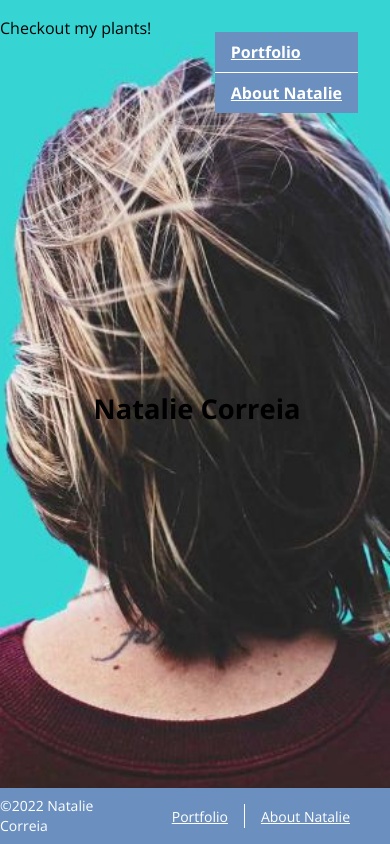
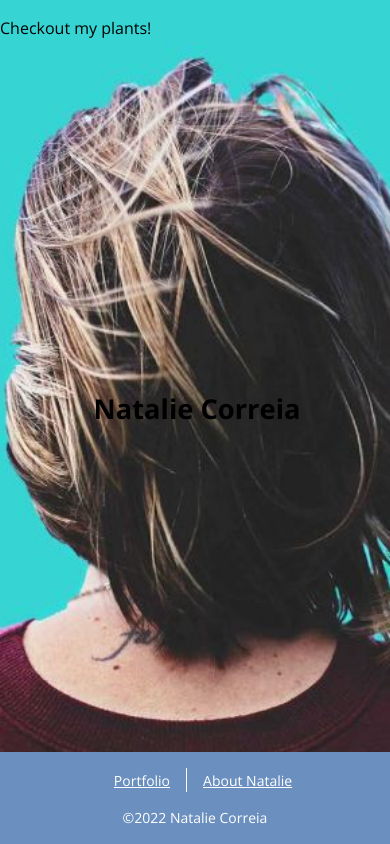
Before and after one commit to apo11oCreed/uneven-artwork-react-version, a React (Vite) app: page / in a window 390 px wide. Built offline with nearby package versions, Linux system fonts and the light colour scheme.

Commit message:
Remove top navigation on mobile. Stack footer navigation to support thumb interaction

```diff
--- a/src/components/Footer.jsx
+++ b/src/components/Footer.jsx
@@ -10,7 +10,7 @@ class Footer extends Component {
 	render() {
 		return (
 			<>
-				<footer className="tw-w-full tw-fixed tw-bottom-0 tw-py-2">
+				<footer className="tw-w-full tw-fixed tw-bottom-0 ">
 					<div className="tw-container tw-mx-auto tw-flex tw-justify-center tw-items-center">
 						<Legal />
 						<Menu passToMenu={this.props.getLinkText} className="tw-footer" />
--- a/src/styles/index.css
+++ b/src/styles/index.css
@@ -38,7 +38,7 @@
 	header {
 		nav {
 			&.tw-main {
-				@apply bg-blue;
+				@apply bg-blue tw-hidden sm:tw-block;
                 ul{
                     @apply tw-px-4 tw-py-2 tw-rounded;
                     li {
@@ -54,9 +54,11 @@
 	}
 	footer {
 		color: #fff;
-		@apply bg-blue;
+		@apply bg-blue tw-py-[1rem] sm:tw-py-2;
+		&>div{
+			@apply tw-flex tw-flex-col-reverse sm:tw-flex-row;
 			nav {
-			@apply tw-px-10;
+				@apply tw-px-10 tw-pb-[1rem] sm:tw-pb-0;
 				&.tw-footer {
 					ul {
 						@apply tw-flex tw-flex-row tw-ml-4;
@@ -65,6 +67,7 @@
 							a {
 								@apply tw-font-normal tw-text-sm;
 								color: #fff;
+							}
 						}
 					}
 				}
```
Lines whose indentation alone changed are shown as unchanged.
